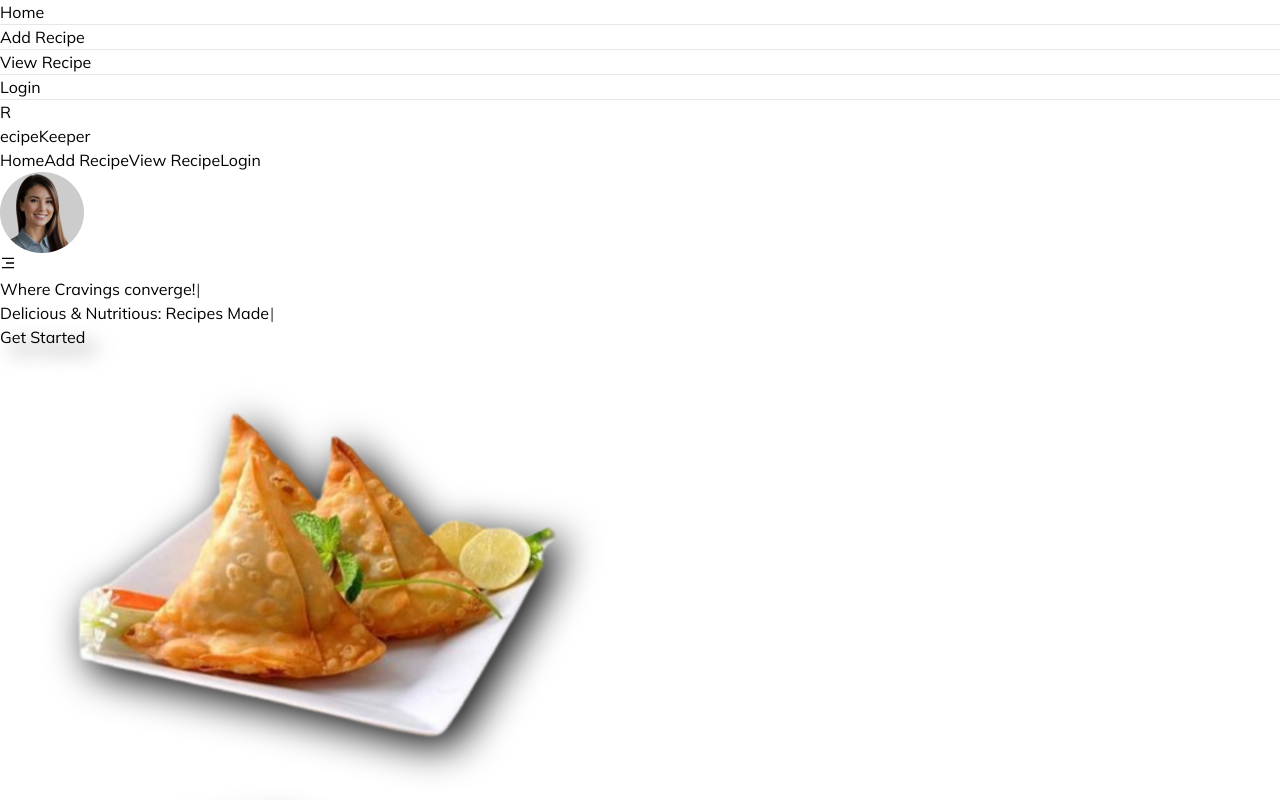
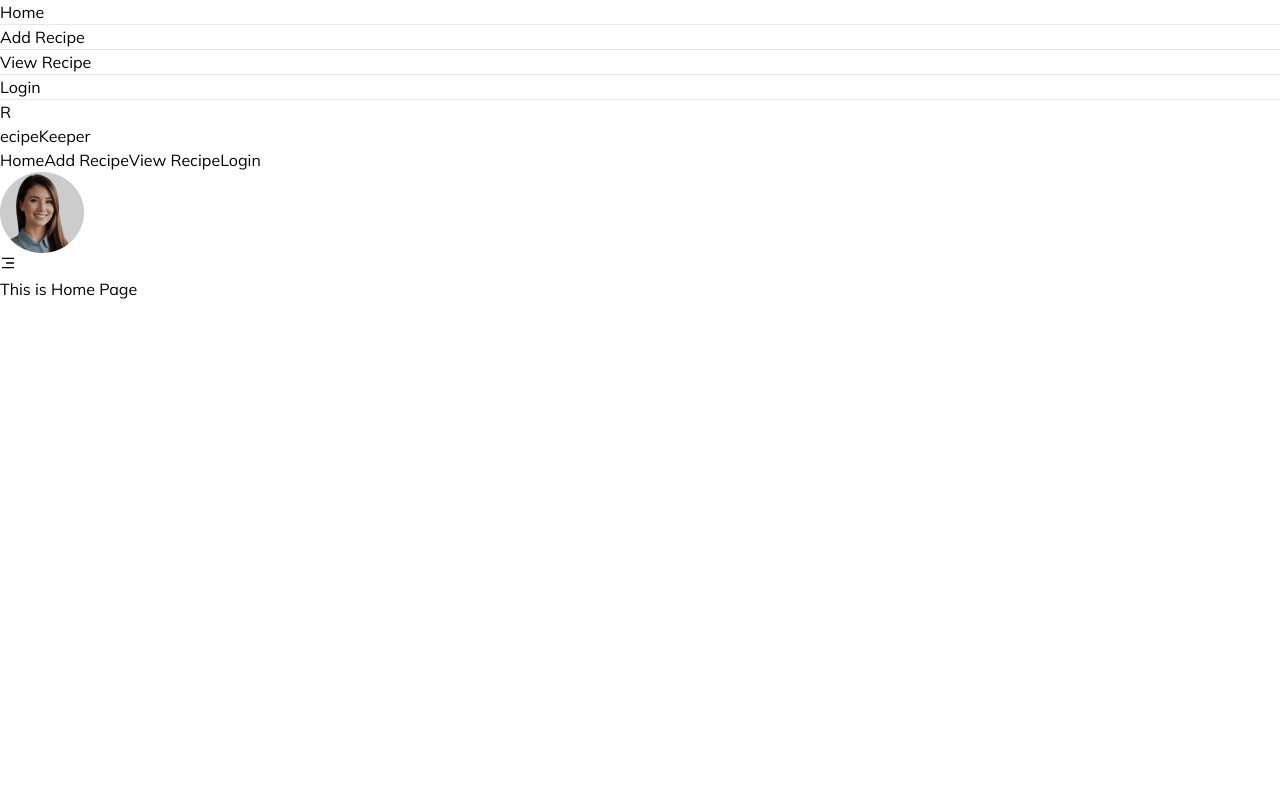
Before and after one commit to saurav-tiwari03/Recipekeeper, a React (Vite) app: page / in a window 1280 px wide. Shown: the top 800 px of the page. Built offline with nearby package versions, Linux system fonts and the light colour scheme.

Commit message:
undo everything

```diff
--- a/src/App.jsx
+++ b/src/App.jsx
@@ -2,6 +2,7 @@ import {} from 'react'
 import {Routes,Route} from 'react-router-dom'
 import Home from './pages/Home'
 import Main from './pages/Main'
+import Login from './pages/Login'
 
 export default function App() {
   return (
@@ -9,6 +10,7 @@ export default function App() {
       <Routes>
         <Route path='/' element={<Home />}/>
         <Route path='/main' element={<Main />}/>
+        <Route path='/login' element={<Login />}/>
       </Routes>
     </>
   )
--- a/src/components/Home/Hero.jsx
+++ b/src/components/Home/Hero.jsx
@@ -1,58 +1,6 @@
-// import heroBg from './../../assets/Food Icons Background.jpg'
-import dosa from './../../assets/Dosa img.png';
-import samosaImg from './../../assets/Samosa img.png'
-import Typewriter from 'typewriter-effect';
-import {Link} from 'react-router-dom'
 
 export default function Hero() {
   return (
-    <div className='flex flex-col md:flex-row items-center justify-between relative'>
-      <div className='bg-[#d1c7a0] h-[500px] w-[360px] absolute z-[-100] blur-md flex md:hidden'>
-      </div>
-      {/*Title Part */}
-      <div className='flex flex-col items-center md:items-start'>
-        <div className='flex relative z-[-100]'>
-          <div className='flex flex-col items-center md:items-start'>
-          <h1 className='text-[#512c16] font-bold text-[24px] md:text-[45px]'>
-          <Typewriter
-            options={{
-              strings: ['Where Cravings converge!'],
-              autoStart: true,
-              loop:true,
-            }}
-          />
-          </h1>
-          <h2 className='hidden md:flex flex-col text-[#E9CD5B] text-[22px]'>
-            <Typewriter
-              options={{
-                strings:['Delicious & Nutritious: Recipes Made Easy','Unleash Your Inner Chef'],
-                autoStart:true,
-                loop:true,
-              }}
-            />
-          </h2>
-
-        </div>
-        </div>
-        <div className='mt-4 hidden md:flex'>
-          <Link to='/main' className=' started-btn rounded-tl-lg rounded-tr-2xl rounded-bl-2xl rounded-br-lg bg-[#f4eac4] px-4 py-2' >
-              Get Started
-          </Link>
-        </div>
-      </div>
-      {/*Image part  */}
-      <div id='blur-bg' className='flex relative z-[-100] '>
-        <div className='bg-[#d1c7a0] h-[500px] blur-md rounded-l-[200px]  w-[100%] md:w-[500px] absolute top-[-10] right-10 z-[-10] hidden md:flex'></div>
-        <div className='flex md:flex-col gap-2 items-center justify-center w-[100%]'>
-          <img id='samosa-img' className='w-[150px] h-[150px] md:w-[250px] md:h-[250px] m-[0px]  md:mr-[300px]' src={samosaImg} alt="" />
-          <img id='dosa-img' className='w-[150px] h-[150px] md:w-[250px] md:h-[250px] m-[0px] md:ml-[150px]' src={dosa} alt="" />
-        </div>
-      </div>
-      <div className='mt-4 md:hidden flex'>
-          <Link to='/main' className=' started-btn rounded-tl-lg rounded-tr-2xl rounded-bl-2xl rounded-br-lg bg-[#f4eac4] px-4 py-2' >
-              Get Started
-          </Link>
-        </div>
-    </div>
+    <div>This is Home Page</div>
   )
 }
--- a/src/components/Navbar.jsx
+++ b/src/components/Navbar.jsx
@@ -9,8 +9,8 @@ export default function Navbar() {
   const [show,setShow] = useState(true);
   return (
   <>
-    <div className='flex md:hidden z-[200] '>
-      <div id='bg-blur' className={`mt-4 drop-shadow-lg duration-[400ms] transition-all ease-in-out flex items-center justify-center absolute w-[75%] ${show ? ('-translate-x-[600px]') : (' translate-x-1')} p-4`}>
+    <div className='flex md:hidden'>
+      <div id='bg-blur' className={` drop-shadow-lg duration-500 transition-all ease-in-out flex items-center justify-center absolute w-[75%] ${show ? ('-translate-x-[600px]') : (' translate-x-1')} p-4`}>
             <ul className='flex flex-col font-bold gap-3 px-[30px] py-[5px] '>
               <Link to='/' className={`text-[#512C16] text-2xl hover:text-3xl duration-[500ms] transition-all ease-in-out h-[30px] w-[100px ] ${show ? ('-translate-x-[300px]') :('translate-x-1')}`}>Home</Link>
               <hr />
@@ -18,7 +18,7 @@ export default function Navbar() {
               <hr />
               <Link to='/main' className={`text-[#512C16] text-2xl hover:text-3xl duration-[700ms] transition-all ease-in-out h-[30px] ${show ? ('-translate-x-[300px]') :('translate-x-1')}`}>View Recipe</Link>
               <hr />
-              <Link to='/main' className={`text-[#512C16] text-2xl hover:text-3xl duration-[800ms] transition-all ease-in-out h-[30px] ${show ? ('-translate-x-[300px]') :('translate-x-1')}`}>Login</Link>
+              <Link to='/login' className={`text-[#512C16] text-2xl hover:text-3xl duration-[800ms] transition-all ease-in-out h-[30px] ${show ? ('-translate-x-[300px]') :('translate-x-1')}`}>Login</Link>
               <hr />
             </ul>
       </div>
--- a/src/pages/Home.jsx
+++ b/src/pages/Home.jsx
@@ -4,7 +4,7 @@ export default function Home() {
   return (
     <div>
       <Navbar />
-      <Hero className='z-[-100]'/>
+      <Hero/>
     </div>
   )
 }
--- /dev/null
+++ b/src/pages/Login.jsx
@@ -0,0 +1,9 @@
+import Navbar from "../components/Navbar"
+export default function Login() {
+  return (
+    <>
+      <Navbar />
+      <div>This is Login Page</div>
+    </>
+  )
+}
```
